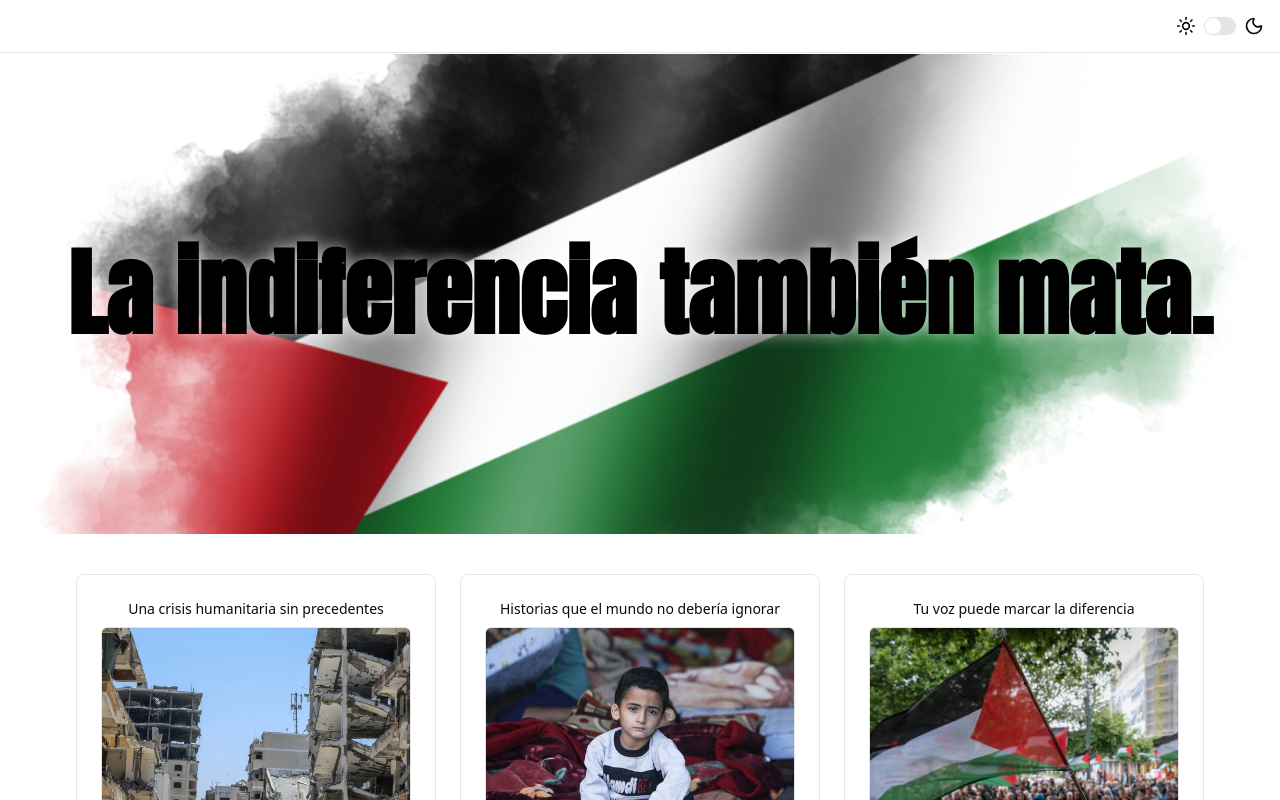
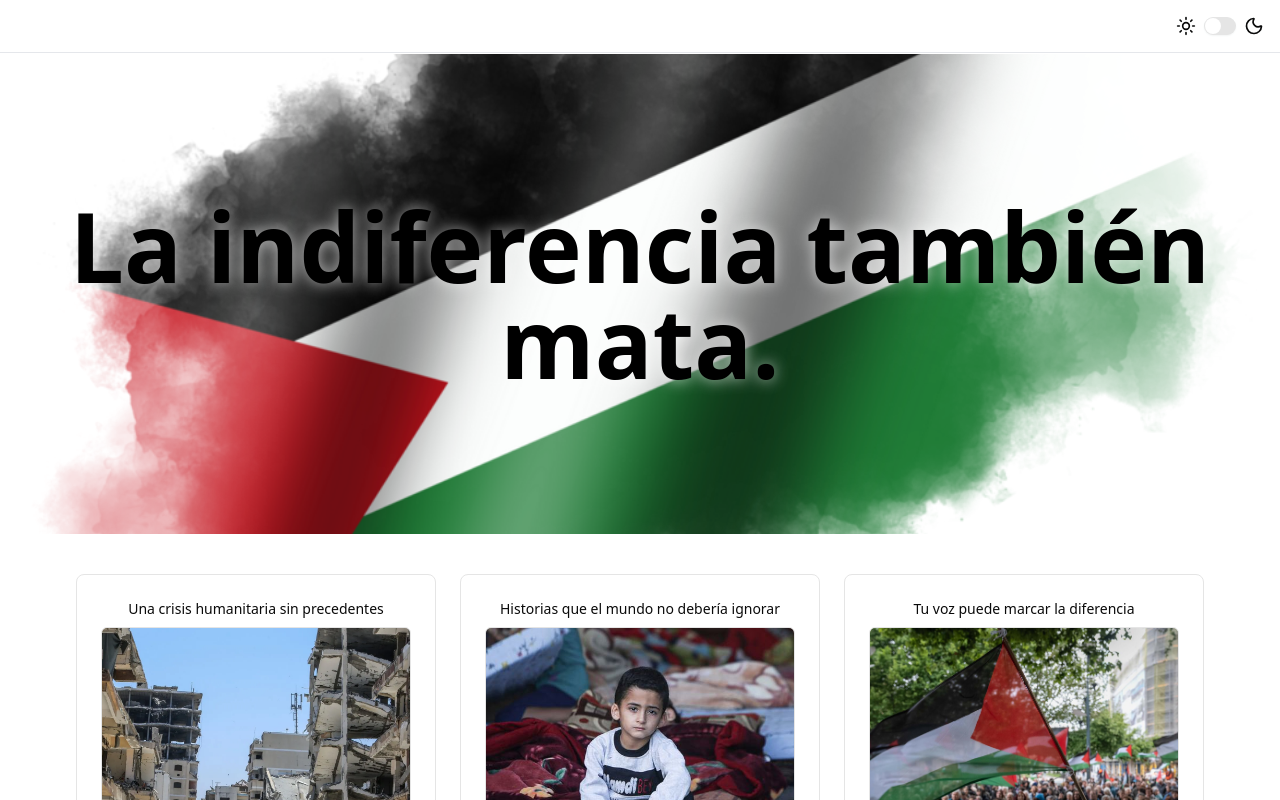
Before and after one commit to cayeyemito/palestine, a React (Vite) app in the folder Palestiweb/: page / in a window 1280 px wide. Shown: the top 800 px of the page. Built offline with nearby package versions, Linux system fonts and the light colour scheme.

Commit message:
Fixed an error

```diff
--- a/Palestiweb/src/index.css
+++ b/Palestiweb/src/index.css
@@ -1,16 +1,6 @@
 @import "tailwindcss";
 @import "tw-animate-css";
-
-@font-face {
-  font-family: 'Anton';
-  src: url('@/assets/fonts/Anton-regular.ttf') format('truetype');
-  font-weight: 400;
-  font-style: normal;
-}
-
-.font-display {
-  font-family: 'Anton', sans-serif;
-}
+@import url('https://fonts.googleapis.com/css2?family=Anton&display=swap');
 
 @keyframes fadeInUp {
   0% {
```
